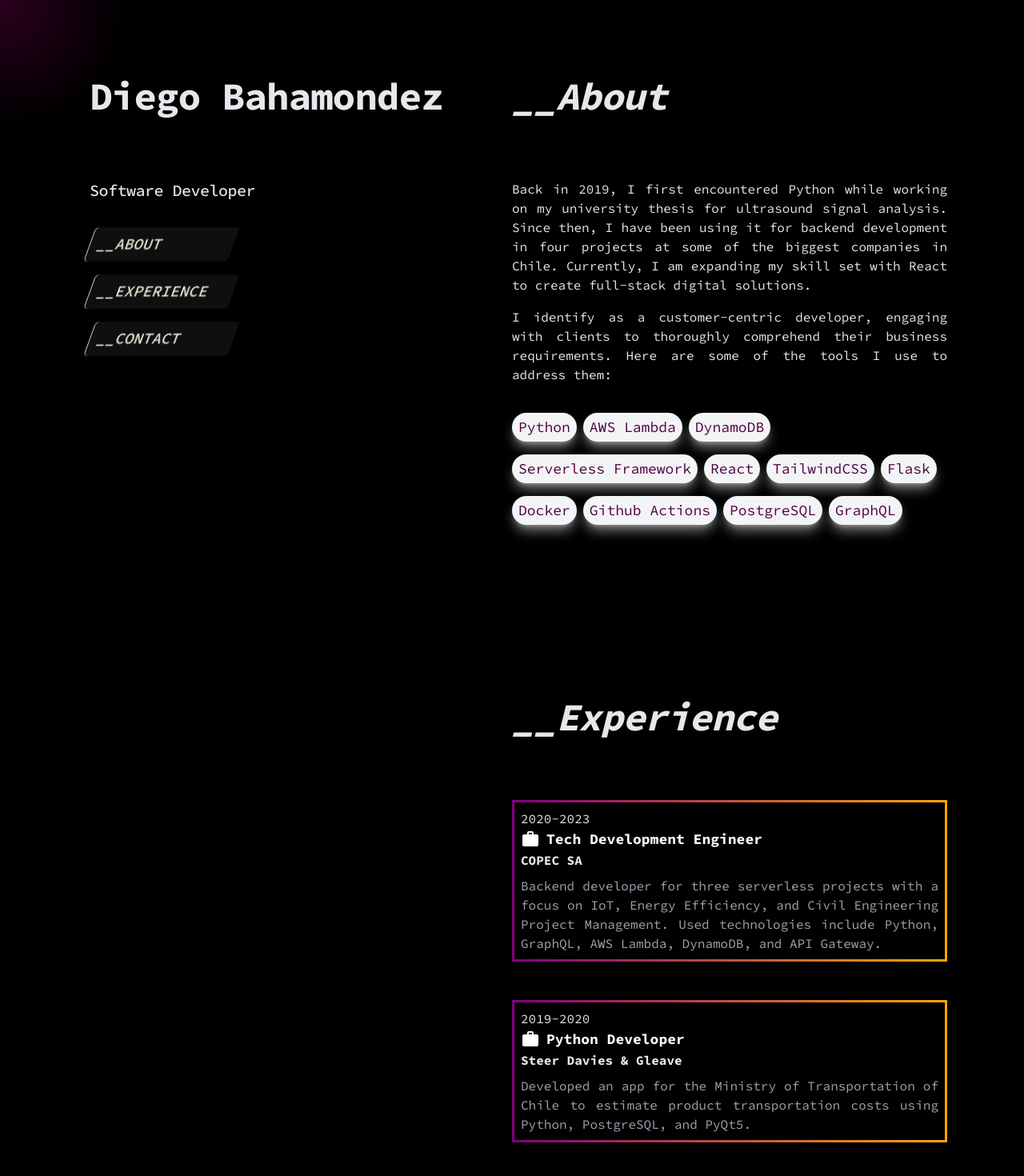
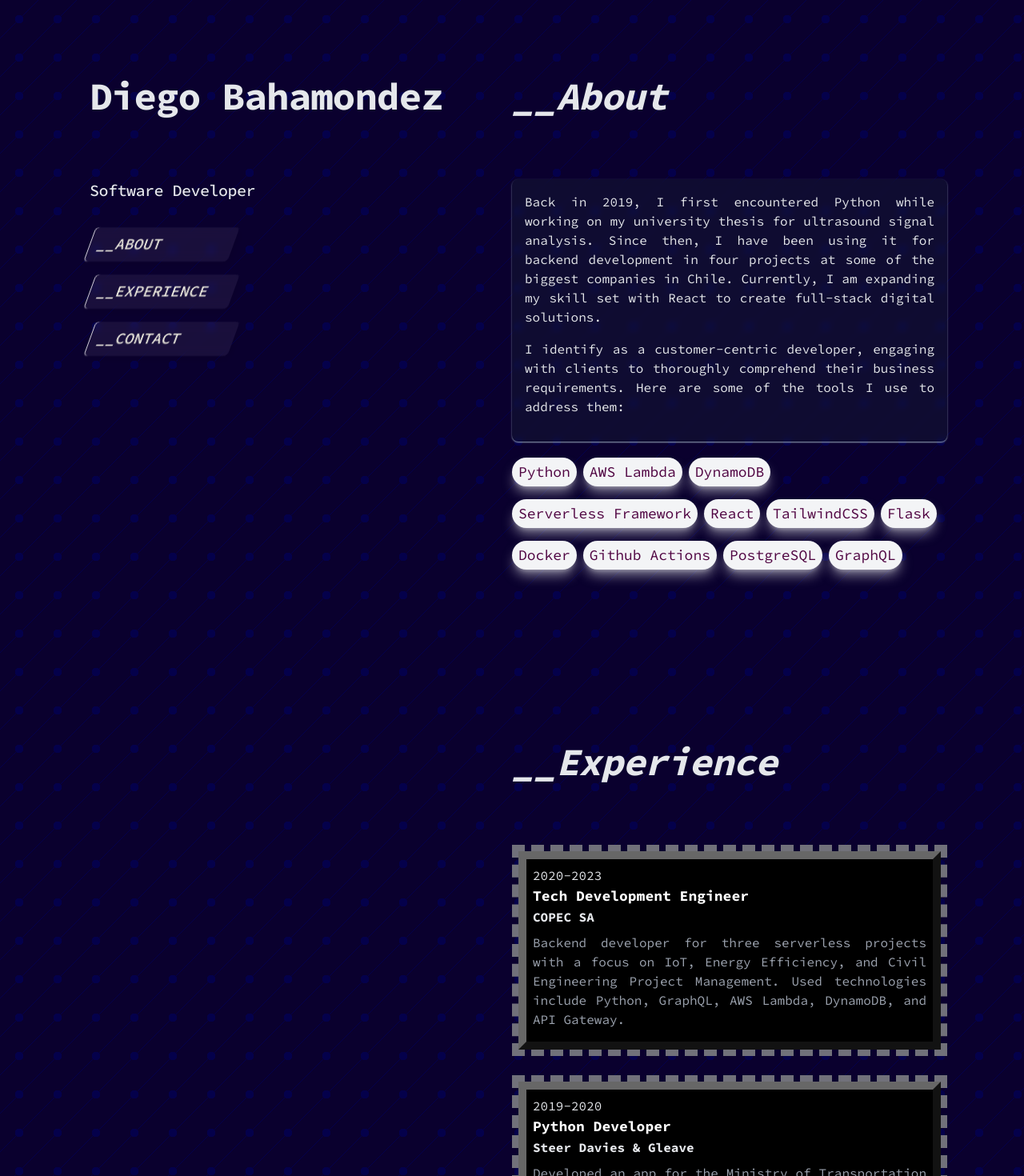
Before and after one commit to diegobahamondez/diegobahamondez, a React (Create React App) app: page / in a window 1280 px wide. Shown: the top 1470 px of the page at 80% size. Built offline with nearby package versions, Linux system fonts and the light colour scheme.

Commit message:
styles for about section

```diff
--- a/src/App.js
+++ b/src/App.js
@@ -30,12 +30,12 @@ const App = () => {
   }, []);
 
   const gradientStyle = {
-    background: `radial-gradient(200px at ${cursorPosition.x}px ${
+    background: `radial-gradient(1px at ${cursorPosition.x}px ${
       cursorPosition.y + scrollPosition
     }px, #2C001E, transparent 80%)`,
   };
   return (
-    <div id="background" className="bg-black text-gray-200">
+    <div id="background" className="PCBBlue text-gray-200">
       <section id="gradient" style={gradientStyle}>
         <div
           id="content"
--- a/src/components/About.js
+++ b/src/components/About.js
@@ -1,6 +1,7 @@
 //import LinkedInIcon from "@material-ui/icons/LinkedIn";
 //import GithubIcon from "@material-ui/icons/GitHub";
 //import { redirectToLinkedIn, redirectToGithub } from "../helpers/Redirects";
+import "../styles/TitleLCD.css";
 
 export default function About() {
   const stackTechnologies = [
@@ -19,11 +20,12 @@ export default function About() {
 
   return (
     <>
-      <section className="mb-24 scroll-mt-16 md:mb-24 lg:scroll-mt-24">
-        <h1 className="italic pb-10 lg:pb-20 text-3xl sm:text-5xl font-bold tracking-tight text-gray-200 mt-0">
+      <section className="mb-24 scroll-mt-16 md:mb-24 lg:scroll-mt-24 ">
+        <h1 className="italic pb-10 lg:pb-20 text-3xl sm:text-5xl font-bold tracking-tight text-gray-200">
           <a href="/">__About</a>
         </h1>
-        <p className="mb-4">
+        <section className="p-4 bg-slate-800/30 backdrop-blur-sm shadow-sm shadow-slate-400 rounded-lg">
+        <p className="mb-4 ">
           Back in 2019, I first encountered Python while working on my
           university thesis for ultrasound signal analysis. Since then, I have
           been using it for backend development in four projects at some of the
@@ -35,6 +37,7 @@ export default function About() {
           thoroughly comprehend their business requirements. Here are some of
           the tools I use to address them:
         </p>
+        </section>
         <p className="mb-0"></p>
         <div className="mb-4 pt-3 text-lg">
           {stackTechnologies.map((tech, index) => (
--- a/src/components/Experience.js
+++ b/src/components/Experience.js
@@ -2,6 +2,7 @@ import React from "react";
 import WorkIcon from "@material-ui/icons/Work";
 import SchoolIcon from "@material-ui/icons/School";
 import "../styles/BorderGradient.css";
+import "../styles/ExperienceItem.css";
 
 const TextIconColor = "text-white";
 
@@ -49,11 +50,11 @@ function Experience() {
 
       <div className="grid grid-cols-1 gap-6 ">
         {experiences.map((experience, index) => (
-          <div key={index} className="mb-6 p-2 border-gradient-purple">
+          <borderic className = "outer-border">
+          <div key={index} className="pb-4 p-2 experience-item">
             {experience.date}
             <div className="flex items-center">
-              {experience.icon}
-              <h3 className={`ml-2 ${TextIconColor} font-bold text-lg`}>
+              <h3 className={`${TextIconColor} font-bold text-lg`}>
                 {experience.title}
               </h3>
             </div>
@@ -62,6 +63,7 @@ function Experience() {
             </p>
             <p className="text-gray-400">{experience.description}</p>
           </div>
+          </borderic>
         ))}
       </div>
     </div>
--- a/src/output.css
+++ b/src/output.css
@@ -549,10 +549,6 @@ video {
   bottom: 0px;
 }
 
-.left-0{
-  left: 0px;
-}
-
 .right-0{
   right: 0px;
 }
@@ -572,14 +568,6 @@ video {
 
 .mb-4{
   margin-bottom: 1rem;
-}
-
-.mb-6{
-  margin-bottom: 1.5rem;
-}
-
-.ml-2{
-  margin-left: 0.5rem;
 }
 
 .mr-2{
@@ -652,14 +640,58 @@ video {
   border-radius: 9999px;
 }
 
+.rounded{
+  border-radius: 0.25rem;
+}
+
+.rounded-md{
+  border-radius: 0.375rem;
+}
+
+.rounded-lg{
+  border-radius: 0.5rem;
+}
+
+.bg-gray-100{
+  --tw-bg-opacity: 1;
+  background-color: rgb(243 244 246 / var(--tw-bg-opacity));
+}
+
+.bg-gray-500\/50{
+  background-color: rgb(107 114 128 / 0.5);
+}
+
 .bg-black{
   --tw-bg-opacity: 1;
   background-color: rgb(0 0 0 / var(--tw-bg-opacity));
 }
 
-.bg-gray-100{
-  --tw-bg-opacity: 1;
-  background-color: rgb(243 244 246 / var(--tw-bg-opacity));
+.bg-gray-800\/50{
+  background-color: rgb(31 41 55 / 0.5);
+}
+
+.bg-gray-800\/70{
+  background-color: rgb(31 41 55 / 0.7);
+}
+
+.bg-black\/70{
+  background-color: rgb(0 0 0 / 0.7);
+}
+
+.bg-blue-800\/70{
+  background-color: rgb(30 64 175 / 0.7);
+}
+
+.bg-slate-800\/70{
+  background-color: rgb(30 41 59 / 0.7);
+}
+
+.bg-slate-800\/50{
+  background-color: rgb(30 41 59 / 0.5);
+}
+
+.bg-slate-800\/30{
+  background-color: rgb(30 41 59 / 0.3);
 }
 
 .p-1{
@@ -672,6 +704,10 @@ video {
 
 .p-4{
   padding: 1rem;
+}
+
+.p-8{
+  padding: 2rem;
 }
 
 .px-2{
@@ -715,6 +751,10 @@ video {
   padding-bottom: 0.5rem;
 }
 
+.pb-4{
+  padding-bottom: 1rem;
+}
+
 .pl-2{
   padding-left: 0.5rem;
 }
@@ -741,10 +781,6 @@ video {
 
 .pt-3{
   padding-top: 0.75rem;
-}
-
-.text-center{
-  text-align: center;
 }
 
 .text-justify{
@@ -806,10 +842,6 @@ video {
   --tw-text-opacity: 1;
 }
 
-.underline{
-  text-decoration-line: underline;
-}
-
 .decoration-solid{
   text-decoration-style: solid;
 }
@@ -820,9 +852,75 @@ video {
   box-shadow: var(--tw-ring-offset-shadow, 0 0 #0000), var(--tw-ring-shadow, 0 0 #0000), var(--tw-shadow);
 }
 
+.shadow-md{
+  --tw-shadow: 0 4px 6px -1px rgb(0 0 0 / 0.1), 0 2px 4px -2px rgb(0 0 0 / 0.1);
+  --tw-shadow-colored: 0 4px 6px -1px var(--tw-shadow-color), 0 2px 4px -2px var(--tw-shadow-color);
+  box-shadow: var(--tw-ring-offset-shadow, 0 0 #0000), var(--tw-ring-shadow, 0 0 #0000), var(--tw-shadow);
+}
+
+.shadow-sm{
+  --tw-shadow: 0 1px 2px 0 rgb(0 0 0 / 0.05);
+  --tw-shadow-colored: 0 1px 2px 0 var(--tw-shadow-color);
+  box-shadow: var(--tw-ring-offset-shadow, 0 0 #0000), var(--tw-ring-shadow, 0 0 #0000), var(--tw-shadow);
+}
+
+.shadow{
+  --tw-shadow: 0 1px 3px 0 rgb(0 0 0 / 0.1), 0 1px 2px -1px rgb(0 0 0 / 0.1);
+  --tw-shadow-colored: 0 1px 3px 0 var(--tw-shadow-color), 0 1px 2px -1px var(--tw-shadow-color);
+  box-shadow: var(--tw-ring-offset-shadow, 0 0 #0000), var(--tw-ring-shadow, 0 0 #0000), var(--tw-shadow);
+}
+
+.shadow-2xl{
+  --tw-shadow: 0 25px 50px -12px rgb(0 0 0 / 0.25);
+  --tw-shadow-colored: 0 25px 50px -12px var(--tw-shadow-color);
+  box-shadow: var(--tw-ring-offset-shadow, 0 0 #0000), var(--tw-ring-shadow, 0 0 #0000), var(--tw-shadow);
+}
+
 .shadow-gray-100\/50{
   --tw-shadow-color: rgb(243 244 246 / 0.5);
   --tw-shadow: var(--tw-shadow-colored);
+}
+
+.shadow-white{
+  --tw-shadow-color: #fff;
+  --tw-shadow: var(--tw-shadow-colored);
+}
+
+.shadow-slate-500{
+  --tw-shadow-color: #64748b;
+  --tw-shadow: var(--tw-shadow-colored);
+}
+
+.shadow-slate-200{
+  --tw-shadow-color: #e2e8f0;
+  --tw-shadow: var(--tw-shadow-colored);
+}
+
+.shadow-slate-400{
+  --tw-shadow-color: #94a3b8;
+  --tw-shadow: var(--tw-shadow-colored);
+}
+
+.blur-sm{
+  --tw-blur: blur(4px);
+  filter: var(--tw-blur) var(--tw-brightness) var(--tw-contrast) var(--tw-grayscale) var(--tw-hue-rotate) var(--tw-invert) var(--tw-saturate) var(--tw-sepia) var(--tw-drop-shadow);
+}
+
+.drop-shadow-md{
+  --tw-drop-shadow: drop-shadow(0 4px 3px rgb(0 0 0 / 0.07)) drop-shadow(0 2px 2px rgb(0 0 0 / 0.06));
+  filter: var(--tw-blur) var(--tw-brightness) var(--tw-contrast) var(--tw-grayscale) var(--tw-hue-rotate) var(--tw-invert) var(--tw-saturate) var(--tw-sepia) var(--tw-drop-shadow);
+}
+
+.backdrop-blur{
+  --tw-backdrop-blur: blur(8px);
+  -webkit-backdrop-filter: var(--tw-backdrop-blur) var(--tw-backdrop-brightness) var(--tw-backdrop-contrast) var(--tw-backdrop-grayscale) var(--tw-backdrop-hue-rotate) var(--tw-backdrop-invert) var(--tw-backdrop-opacity) var(--tw-backdrop-saturate) var(--tw-backdrop-sepia);
+          backdrop-filter: var(--tw-backdrop-blur) var(--tw-backdrop-brightness) var(--tw-backdrop-contrast) var(--tw-backdrop-grayscale) var(--tw-backdrop-hue-rotate) var(--tw-backdrop-invert) var(--tw-backdrop-opacity) var(--tw-backdrop-saturate) var(--tw-backdrop-sepia);
+}
+
+.backdrop-blur-sm{
+  --tw-backdrop-blur: blur(4px);
+  -webkit-backdrop-filter: var(--tw-backdrop-blur) var(--tw-backdrop-brightness) var(--tw-backdrop-contrast) var(--tw-backdrop-grayscale) var(--tw-backdrop-hue-rotate) var(--tw-backdrop-invert) var(--tw-backdrop-opacity) var(--tw-backdrop-saturate) var(--tw-backdrop-sepia);
+          backdrop-filter: var(--tw-backdrop-blur) var(--tw-backdrop-brightness) var(--tw-backdrop-contrast) var(--tw-backdrop-grayscale) var(--tw-backdrop-hue-rotate) var(--tw-backdrop-invert) var(--tw-backdrop-opacity) var(--tw-backdrop-saturate) var(--tw-backdrop-sepia);
 }
 
 .transition-all{
@@ -876,10 +974,6 @@ video {
   text-decoration-line: underline;
 }
 
-.hover\:decoration-solid:hover{
-  text-decoration-style: solid;
-}
-
 @media (min-width: 640px){
   .sm\:pb-20{
     padding-bottom: 5rem;
@@ -895,14 +989,14 @@ video {
     line-height: 1;
   }
 
+  .sm\:text-base{
+    font-size: 1rem;
+    line-height: 1.5rem;
+  }
+
   .sm\:text-xl{
     font-size: 1.25rem;
     line-height: 1.75rem;
-  }
-
-  .sm\:text-base{
-    font-size: 1rem;
-    line-height: 1.5rem;
   }
 }
 
--- a/src/styles/Backgrounds.css
+++ b/src/styles/Backgrounds.css
@@ -1,12 +1,7 @@
 .PCBBlue {
   margin: 0;
-  background: radial-gradient(#07008d 15%, transparent 16%),
-    linear-gradient(
-      -45deg,
-      transparent 49%,
-      #07008d 49% 51%,
-      transparent 51%
-    );
+  background: radial-gradient(#04004b 15%, transparent 16%),
+    linear-gradient(-45deg, transparent 49%, #04004b 49% 51%, transparent 51%);
   background-size: 3em 3em;
   background-color: #0a002e;
   opacity: 1;
--- /dev/null
+++ b/src/styles/ExperienceItem.css
@@ -0,0 +1,17 @@
+.outer-border {
+  border: 8px dashed rgb(113 113 112);
+  border-color: rgb(113 113 122);
+}
+
+.experience-item {
+  background-color: black;
+  border: 10px outset rgb(103, 103, 103);
+}
+
+.experience-item-old {
+  border: 10px solid;
+  border-image-slice: 1;
+  border-width: 3px;
+  border-radius: 4px;
+  border-image-source: linear-gradient(to left, orange, purple);
+}
--- /dev/null
+++ b/src/styles/TitleLCD.css
@@ -0,0 +1,9 @@
+
+.title-lcd {
+  background: url("../assets/lcd.svg");
+}
+
+.experience-item {
+  background-color: black;
+  border: 10px outset rgb(103, 103, 103);
+}
--- a/src/backgrounds/pcb.html
+++ b/src/test_backgrounds/pcb.html
@@ -9,16 +9,7 @@
         height: 100vh;
         width: 100vh;
         margin: 0;
-        background: radial-gradient(#07008d 15%, transparent 16%),
-          linear-gradient(
-            -45deg,
-            transparent 49%,
-            #07008d 49% 51%,
-            transparent 51%
-          );
-        background-size: 3em 3em;
-        background-color: #0a002e;
-        opacity: 1;
+        box-shadow: rgb(38, 57, 77) 0px 20px 30px -10px;
       }
     </style>
   </head>
```
Also changed, not shown: src/assets/lcd.svg (added), src/test_backgrounds/PCBBlue.css (renamed from src/backgrounds/PCBBlue.css).
